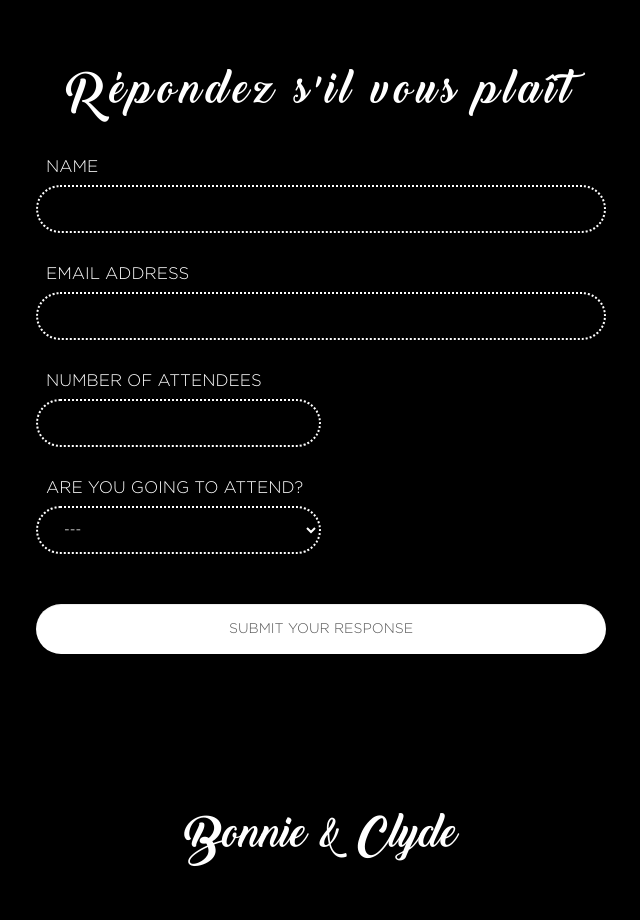
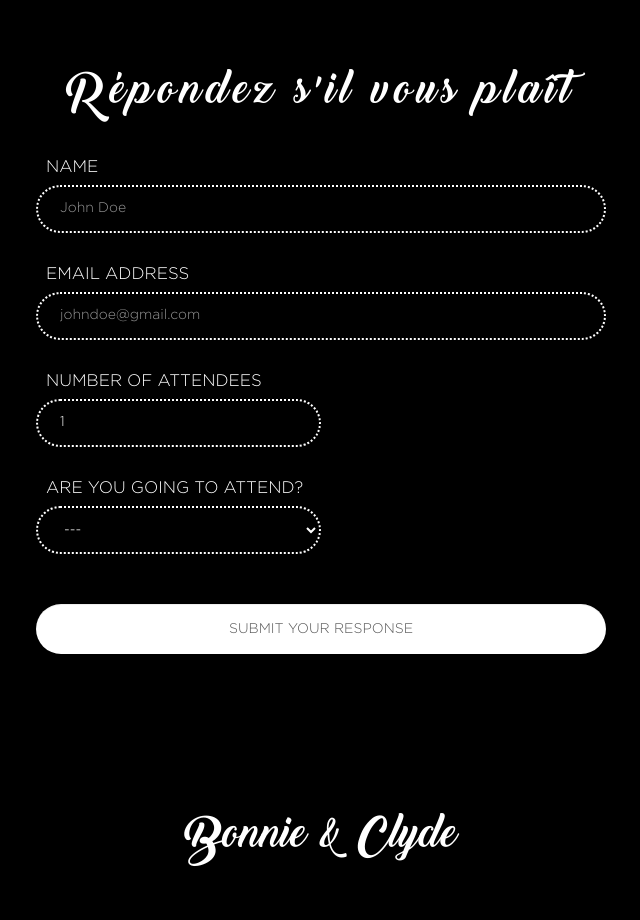
Before and after one commit to crux-wedding/wedding-template2, a Jekyll site: the page built from index.html, in a window 1280 px wide. Shown: the part 4341-5261 px from the top of the page, without its empty margins (319-959 px from the left). Built offline with Jekyll 4.4.1, drawn with Linux system fonts in a browser that asks for light colours; nearby versions of some CDN libraries.

Commit message:
Add placeholder

```diff
--- a/_includes/home/rsvp.html
+++ b/_includes/home/rsvp.html
@@ -9,17 +9,17 @@
         <form id="form-content" name="" action="https://docs.google.com/a/crux.design/forms/d/e/1FAIpQLScpHtccmlo1H8Z3rOvIOLsn4aeQfsj5rK_JwYiNBrtO8ts-BA/formResponse" class="form-content clearfix" target="hidden_iframe" method="POST">
             <div class="form-item clearfix">
                 <span class="content-title ">Name</span>
-                <input class="content-input form-control" name="entry.1350055067" id="entry.1350055067" autocomplete="off" required type="text" name="entry.1350055067" id="entry.1350055067" value="" size="40" aria-required="true" aria-invalid="false">
+                <input placeholder="John Doe" class="content-input form-control" name="entry.1350055067" id="entry.1350055067" autocomplete="off" required type="text" name="entry.1350055067" id="entry.1350055067" value="" size="40" aria-required="true" aria-invalid="false">
             </div>
 
             <div class="form-item clearfix">
                 <span class="content-title ">Email Address</span>
-                <input class="content-input form-control" name="entry.1251597571" id="entry.1251597571" autocomplete="off" required type="email" name="entry.1251597571" id="entry.1251597571" value="" size="40" aria-required="true" aria-invalid="false">
+                <input  placeholder="johndoe@gmail.com" class="content-input form-control" name="entry.1251597571" id="entry.1251597571" autocomplete="off" required type="email" name="entry.1251597571" id="entry.1251597571" value="" size="40" aria-required="true" aria-invalid="false">
             </div>
 
             <div class="form-item clearfix">
                 <span class="content-title ">Number of Attendees</span>
-                <input class="content-input content-number form-control" min="0" name="entry.1152925724" id="entry.1152925724" autocomplete="off" required type="number" name="entry.1152925724" id="entry.1152925724" value="" aria-required="true" aria-invalid="false">
+                <input class="content-input content-number form-control" min="0" value="1" name="entry.1152925724" id="entry.1152925724" autocomplete="off" required type="number" name="entry.1152925724" id="entry.1152925724" value="" aria-required="true" aria-invalid="false">
             </div>
 
             <div class="form-item clearfix">
--- a/_sass/home.sass
+++ b/_sass/home.sass
@@ -41,14 +41,14 @@ html,body
       .intro-header
         .into-header-text
           color: white
-          font-size: 9em
+          font-size: 7em
           text-align: center
       .caption
-        margin: 60px 0 50px
+        margin: 30px 0
         color: white
         .intro-caption
           display: block
-          font-size: 3.2em
+          font-size: 2.5em
           text-transform: uppercase
           font-family: 'Gotham-Light'
           text-align: center
```
